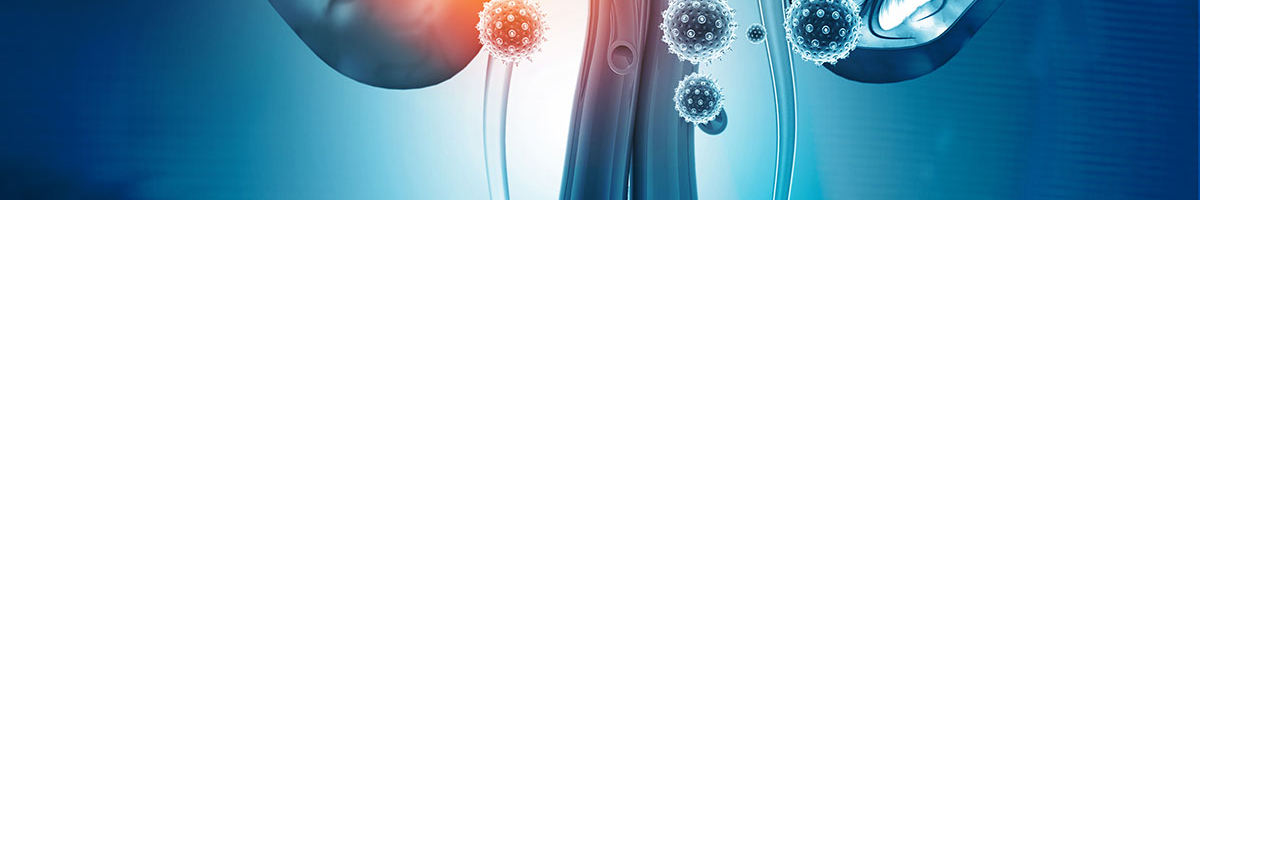
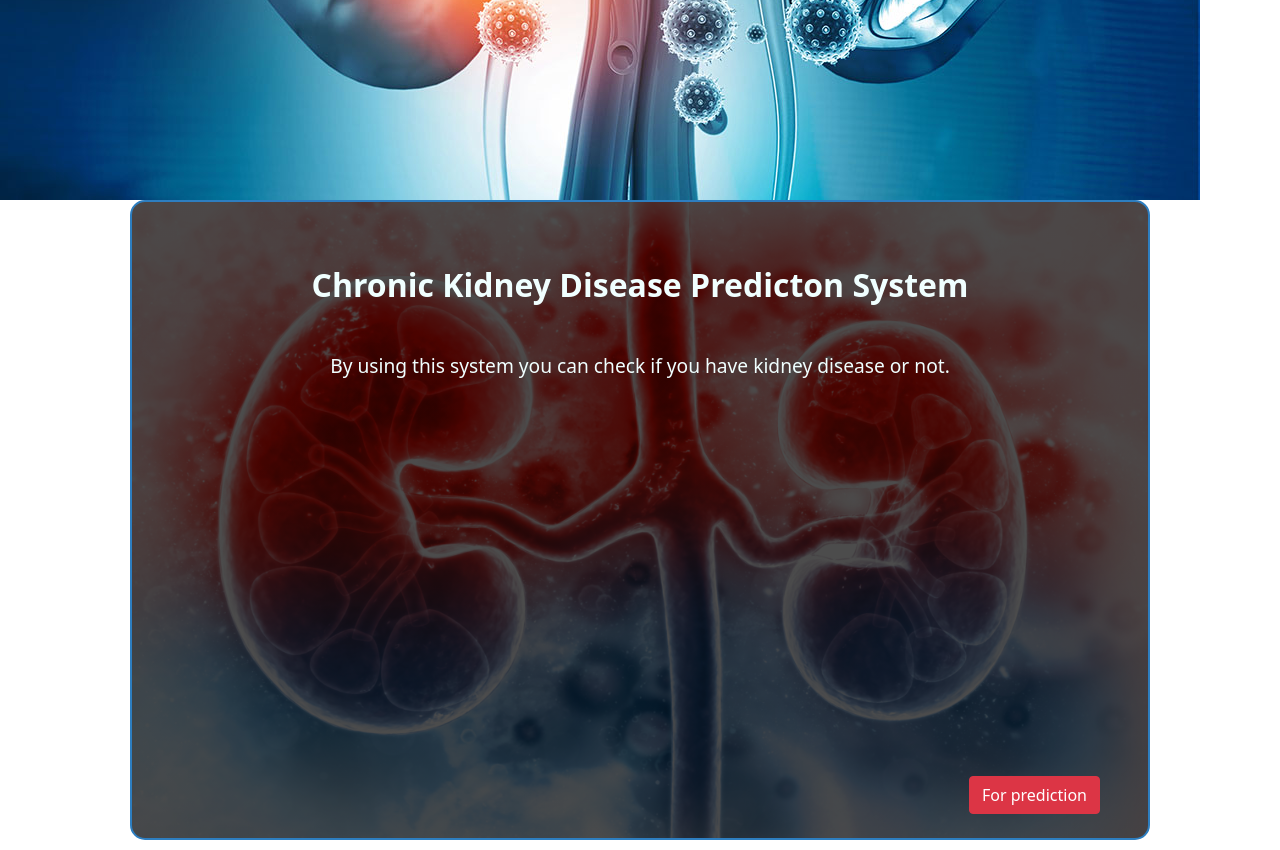
Before and after one commit to rushi396/ChronicKidenyDisease-Prediction, a Flask app: page / in a window 1280 px wide. Shown: the part 484-1334 px from the top of the page. Before the commit the page ends 684 px from the top, so only its background shows below. Run offline with Flask 2, Linux system fonts and the light colour scheme.

Commit message:
home page updated

```diff
--- a/ckdApp/templates/index.html
+++ b/ckdApp/templates/index.html
@@ -14,7 +14,7 @@
     <!-- Nvabar -->
     <nav class="navbar navbar-expand-lg navbar-dark bg-danger">
         <div class="container-fluid">
-          <a class="navbar-brand" href="/prediction">Chronic Kidney Disease Prediction</a>
+          <a class="navbar-brand" href="/">Chronic Kidney Disease Prediction</a>
           <button class="navbar-toggler" type="button" data-bs-toggle="collapse" data-bs-target="#navbarSupportedContent" aria-controls="navbarSupportedContent" aria-expanded="false" aria-label="Toggle navigation">
             <span class="navbar-toggler-icon"></span>
           </button>
@@ -35,6 +35,17 @@
 
     <!-- content -->
     {% block content %}
+    <div class="container">
+      <div class="row mx-5">
+        <div class="card" style="height: 80vh;color: azure;background:linear-gradient(rgba(0, 0, 0, 0.7), rgba(0, 0, 0, 0.7)), url('../static/img/kd2.jpeg');;background-repeat: no-repeat;background-size: 100% 100%;">
+          <div class="card-body">
+            <h5 class="card-title text-center text-capitalize my-5" style="font-size: 2em;"><strong>Chronic kidney Disease Predicton System</strong></h5>
+            <p class="card-text text-center my-5" style="font-size: 1.2em;">By using this system you can check if you have kidney disease or not.</p>
+            <a href="/prediction" class="btn btn-danger position-absolute bottom-0 end-0 mb-4 me-5" style="float: right;">For prediction</a>
+          </div>
+        </div>
+      </div>
+    </div>
 
     {% endblock %}
     <script src="../static/script.js"></script>
```
Also changed, not shown: ckdApp/templates/pred.html (+4 -4 lines), ckdApp/static/img/kd2.jpeg (added), 1 other file.
